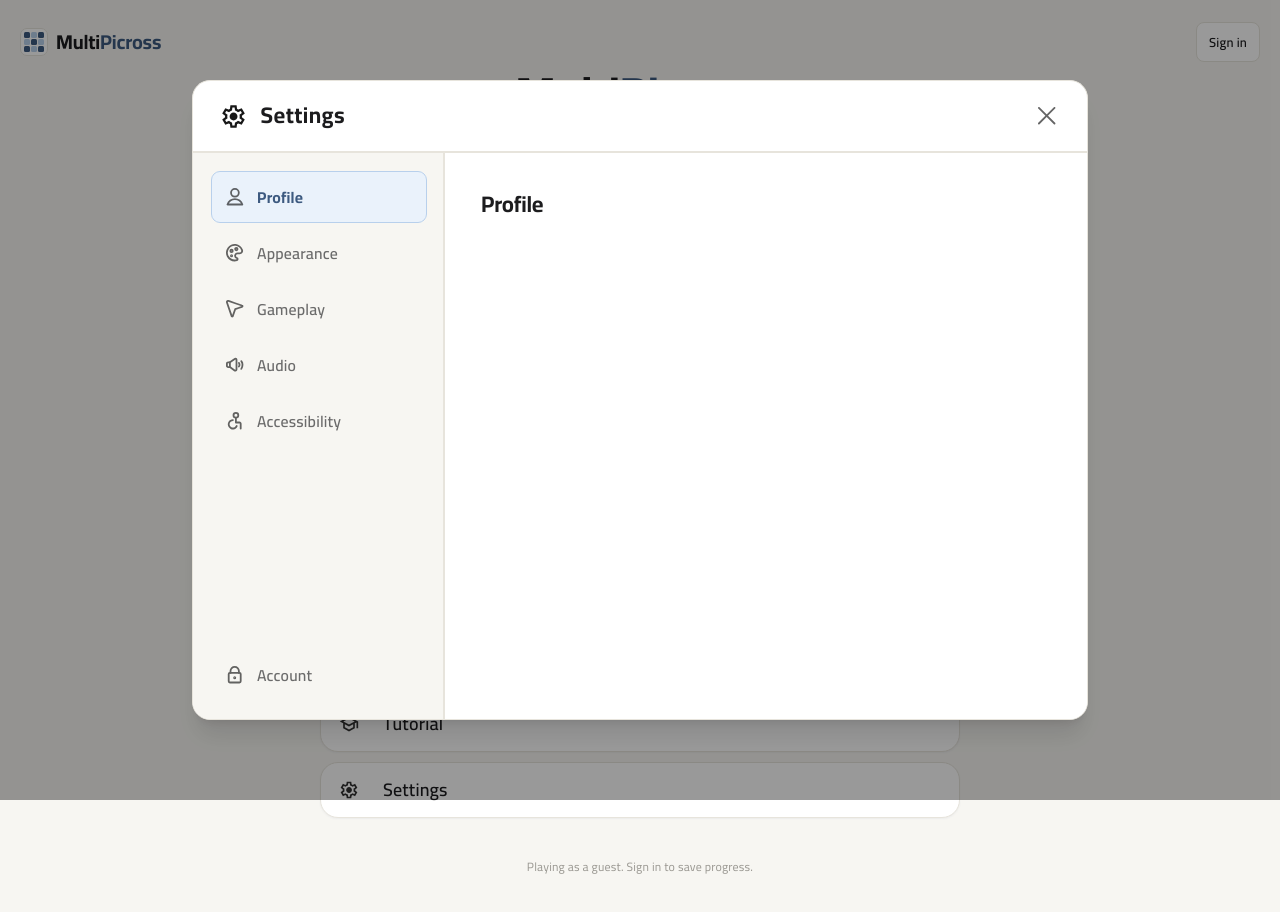
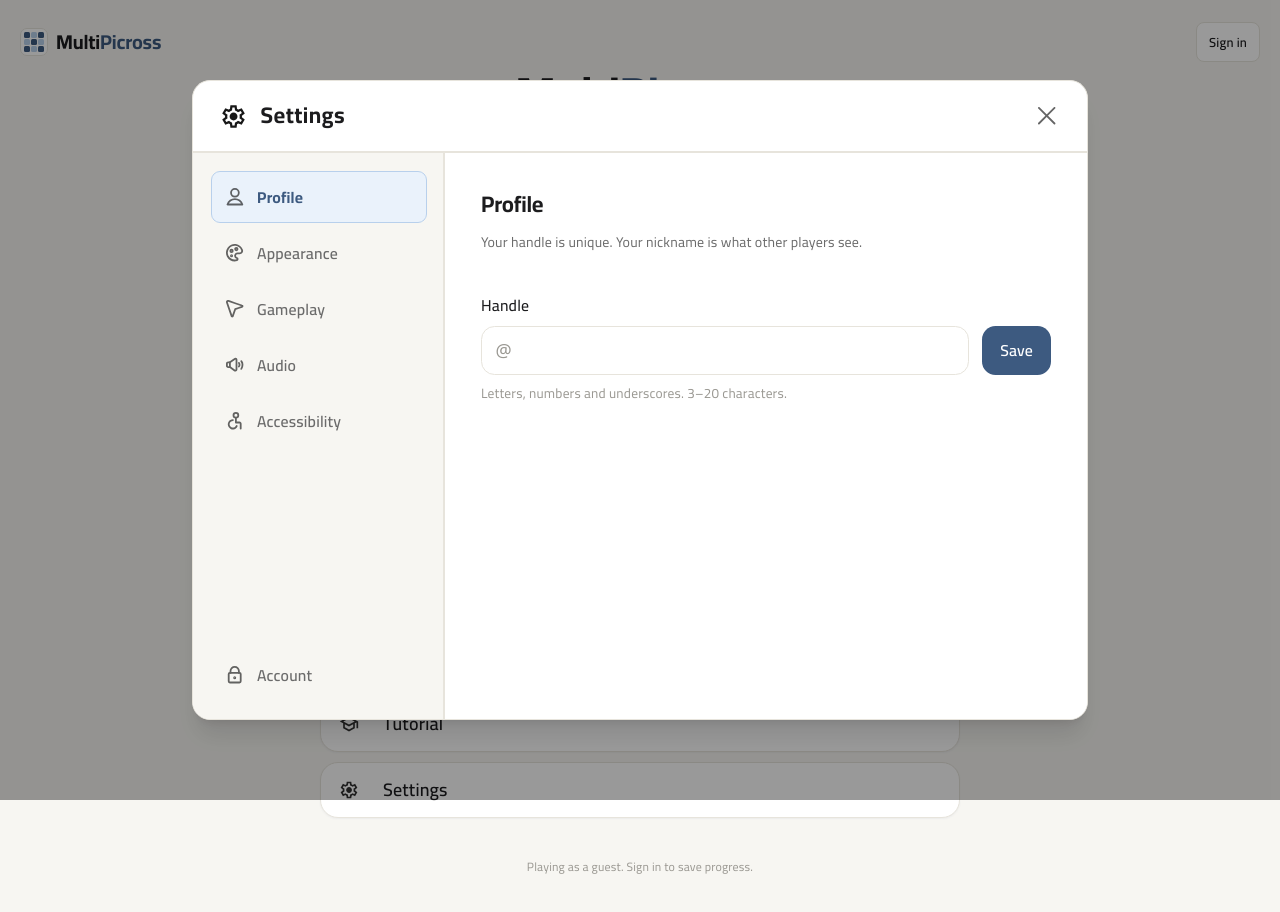
Before and after one commit to Monash-FIT3170/2026W1-MultiPicross, a React (Vite) app in the folder frontend/: page / in a window 1280 px wide. Both pictures are taken after a click on the button "Settings". Shown: the top 912 px of the page. Built offline with nearby package versions, Linux system fonts and the light colour scheme; no server answers; grey boxes are pictures that could not be loaded; what @colyseus/sdk would draw is missing.

Commit message:
Add edit handle profile setting - Migrate from Settings.tsx

```diff
--- a/frontend/src/components/settings/ProfileSettings.tsx
+++ b/frontend/src/components/settings/ProfileSettings.tsx
@@ -1,7 +1,133 @@
+import { useState, type FormEvent } from "react";
+import { useAuth } from "../../auth/AuthContext";
+import {
+  HANDLE_MAX,
+  HANDLE_MIN,
+  HANDLE_PATTERN,
+  HANDLE_RULE,
+} from "../../auth/handle";
+
 export function ProfileSettings() {
+  const { user, setHandle } = useAuth();
+
+  const [value, setValue] = useState(user?.handle ?? "");
+  const [loading, setLoading] = useState(false);
+  const [error, setError] = useState<string | null>(null);
+  const [saved, setSaved] = useState(false);
+
+  async function onSubmit(e: FormEvent<HTMLFormElement>) {
+    e.preventDefault();
+
+    if (!HANDLE_PATTERN.test(value)) {
+      setError(HANDLE_RULE);
+      return;
+    }
+
+    setError(null);
+    setSaved(false);
+    setLoading(true);
+
+    try {
+      await setHandle(value);
+      setSaved(true);
+    } catch (err) {
+      setError(err instanceof Error ? err.message : "Something went wrong");
+    } finally {
+      setLoading(false);
+    }
+  }
+
   return (
-    <h2 className="text-xl font-bold text-[var(--color-ink)] font-ui">
-      Profile
-    </h2>
+    <div>
+      <h2 className="text-xl font-bold text-[var(--color-ink)] font-ui">
+        Profile
+      </h2>
+
+      <p className="mt-1 text-[14px] text-[var(--color-ink-muted)] font-ui">
+        Your handle is unique. Your nickname is what other players see.
+      </p>
+
+      <form onSubmit={onSubmit} noValidate className="mt-8">
+        <label
+          htmlFor="profile-handle"
+          className="text-sm font-medium text-[var(--color-ink)] font-ui"
+        >
+          Handle
+        </label>
+
+        <div className="mt-2 flex gap-3">
+          <div
+            className="
+              flex min-h-11 flex-1 items-center
+              rounded-xl border border-[var(--color-line)]
+              bg-[var(--color-surface)]
+              px-3
+              focus-within:border-[var(--color-blue-500)]
+            "
+          >
+            <span
+              className="mr-2 text-[var(--color-ink-faint)]"
+              aria-hidden="true"
+            >
+              @
+            </span>
+
+            <input
+              id="profile-handle"
+              type="text"
+              autoComplete="off"
+              required
+              minLength={HANDLE_MIN}
+              maxLength={HANDLE_MAX}
+              value={value}
+              onChange={(e) => {
+                setValue(e.target.value);
+                setError(null);
+                setSaved(false);
+              }}
+              className="
+                w-full bg-transparent
+                text-sm text-[var(--color-ink)]
+                outline-none font-ui
+              "
+            />
+          </div>
+
+          <button
+            type="submit"
+            disabled={loading || value === user?.handle}
+            className="
+              min-h-11 rounded-xl
+              bg-[var(--color-blue-500)]
+              px-4
+              text-sm font-semibold
+              text-white font-ui
+              transition
+              hover:opacity-90
+              disabled:cursor-not-allowed
+              disabled:opacity-50
+            "
+          >
+            {loading ? "Saving…" : "Save"}
+          </button>
+        </div>
+
+        <p className="mt-2 text-xs text-[var(--color-ink-faint)] font-ui">
+          Letters, numbers and underscores. {HANDLE_MIN}–{HANDLE_MAX} characters.
+        </p>
+
+        {error && (
+          <p className="mt-2 text-sm text-[var(--color-accent-error)] font-ui">
+            {error}
+          </p>
+        )}
+
+        {saved && (
+          <p className="mt-2 text-sm text-green-700 font-ui">
+            Handle updated.
+          </p>
+        )}
+      </form>
+    </div>
   );
 }
```
